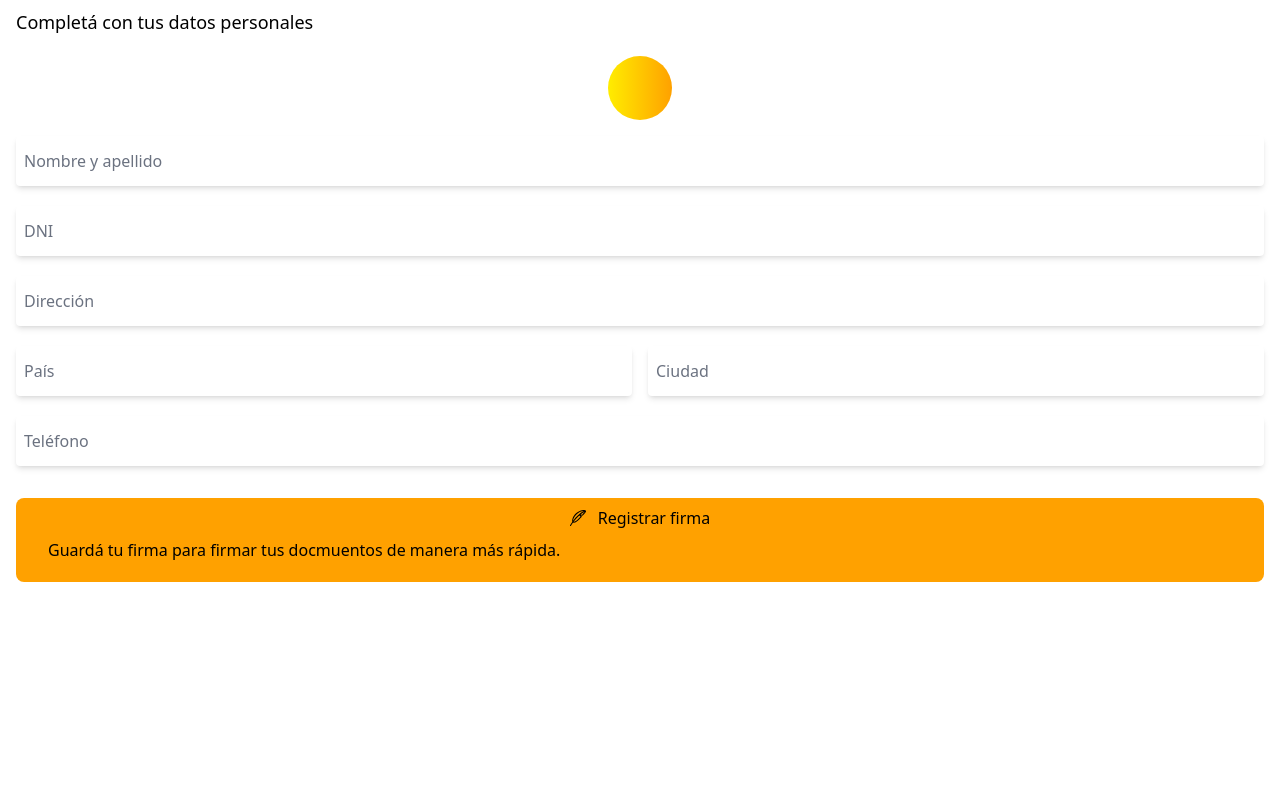
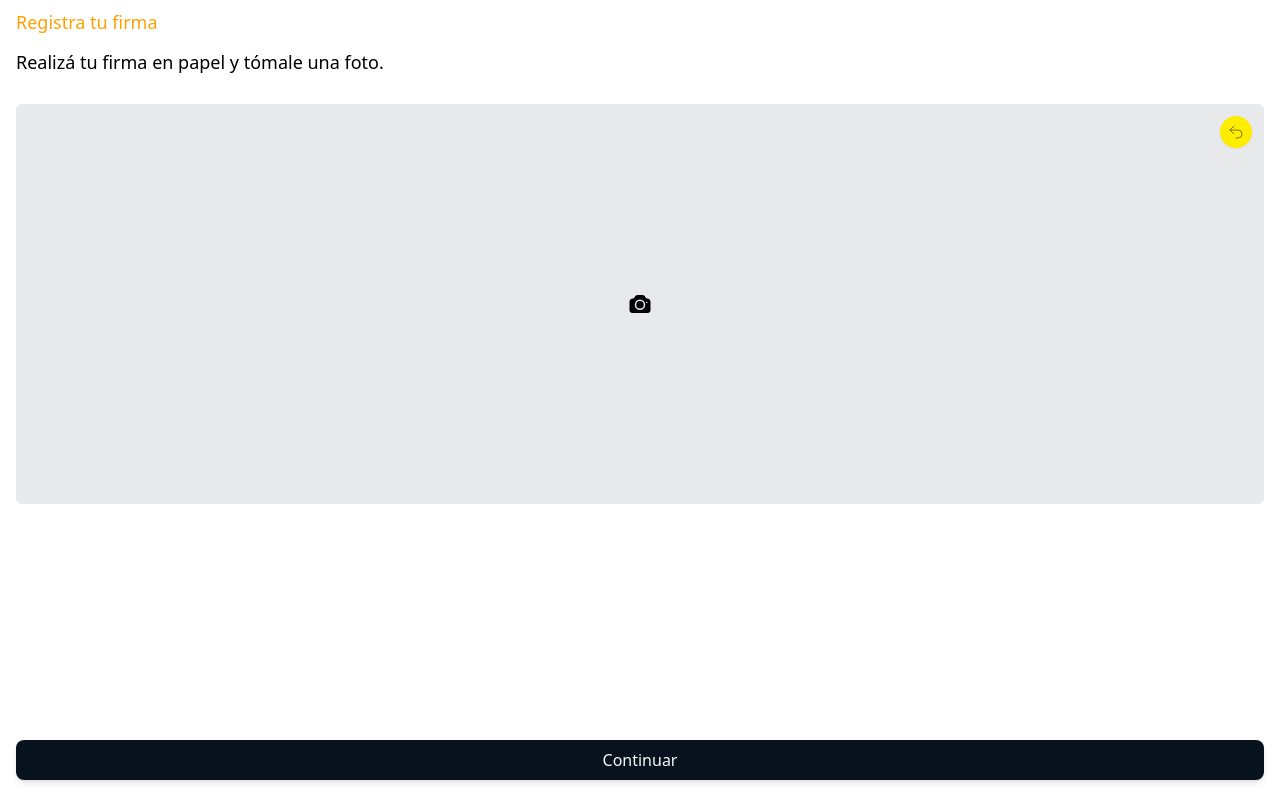
Before and after one commit to igrowker/i003-billder-front, a React (Vite) app: page /auth/register in a window 1280 px wide. Built offline with nearby package versions, Linux system fonts and the light colour scheme.

Commit message:
registerSignatureTab creado

```diff
--- a/src/auth/components/PersonalDataTab.tsx
+++ b/src/auth/components/PersonalDataTab.tsx
@@ -2,7 +2,8 @@ import { InputText } from '../../ui/components/inputs/InputText';
 
 export const PersonalDataTab = () => {
   return (
-    <div>
+    <div className=''>
+      <h3 className="font-medium  pt-2 pb-1 text-lg text-customOrange">Completá con tus datos personales</h3>
       <div className='bg-gradient-yellow my-4 mx-auto w-16 h-16 rounded-full'>
         {/* Subir imagen */}
 
--- /dev/null
+++ b/src/auth/components/RegisterSignatureTab.tsx
@@ -0,0 +1,34 @@
+import ReusableButton from "../../ui/components/buttons/ReusableButton"
+
+export const RegisterSignatureTab = () => {
+    return (
+        <div className="flex flex-col h-dvh">
+            <div className="flex-grow ">
+                <h3 className="font-medium  pt-2 pb-1 text-lg text-customOrange">Registra tu firma</h3>
+                <h3 className="font-medium  pt-2 pb-1 text-lg ">Realizá tu firma en papel y tómale una foto.</h3>
+
+
+                <div className="mt-6 bg-[#e8e9ea] h-max-[500px] sm:max-h-[400px] rounded-md h-[70dvh] relative">
+                    <div className="pointer-events-none select-none absolute top-1/2 left-1/2 -translate-y-1/2 -translate-x-1/2">
+                        <svg xmlns="http://www.w3.org/2000/svg" viewBox="0 0 24 24" fill="currentColor" className="size-6">
+                            <path d="M12 9a3.75 3.75 0 1 0 0 7.5A3.75 3.75 0 0 0 12 9Z" />
+                            <path fillRule="evenodd" d="M9.344 3.071a49.52 49.52 0 0 1 5.312 0c.967.052 1.83.585 2.332 1.39l.821 1.317c.24.383.645.643 1.11.71.386.054.77.113 1.152.177 1.432.239 2.429 1.493 2.429 2.909V18a3 3 0 0 1-3 3h-15a3 3 0 0 1-3-3V9.574c0-1.416.997-2.67 2.429-2.909.382-.064.766-.123 1.151-.178a1.56 1.56 0 0 0 1.11-.71l.822-1.315a2.942 2.942 0 0 1 2.332-1.39ZM6.75 12.75a5.25 5.25 0 1 1 10.5 0 5.25 5.25 0 0 1-10.5 0Zm12-1.5a.75.75 0 1 0 0-1.5.75.75 0 0 0 0 1.5Z" clipRule="evenodd" />
+                        </svg>
+
+                    </div>
+                    <button className="shadow-sm bg-customYellow size-8 rounded-full p-1 text-sm absolute top-3 right-3 text-[#7f7700] flex justify-center items-center">
+                        <svg xmlns="http://www.w3.org/2000/svg" fill="none" viewBox="0 0 24 24" strokeWidth={1.5} stroke="currentColor" className="size-4   " >
+                            <path strokeLinecap="round" strokeLinejoin="round" d="M9 15 3 9m0 0 6-6M3 9h12a6 6 0 0 1 0 12h-3" />
+                        </svg>
+
+                    </button>
+                </div>
+
+            </div>
+            <div className="mb-5">
+            <ReusableButton text="Continuar" />
+
+            </div>
+        </div>
+    )
+}
--- a/src/auth/pages/RegisterPage.tsx
+++ b/src/auth/pages/RegisterPage.tsx
@@ -1,4 +1,5 @@
-import { PersonalDataTab } from "../components/PersonalDataTab"
+// import { PersonalDataTab } from "../components/PersonalDataTab"
+import { RegisterSignatureTab } from "../components/RegisterSignatureTab"
 
 export const RegisterPage = () => {
   return (
@@ -6,8 +7,7 @@ export const RegisterPage = () => {
       {/* < registrate */}
 
       <div >
-        <h3 className="font-medium  pt-2 pb-1 text-lg">Completá con tus datos personales</h3>
-        <PersonalDataTab></PersonalDataTab>
+        <RegisterSignatureTab></RegisterSignatureTab>
       </div>
     </div>
   )
```
